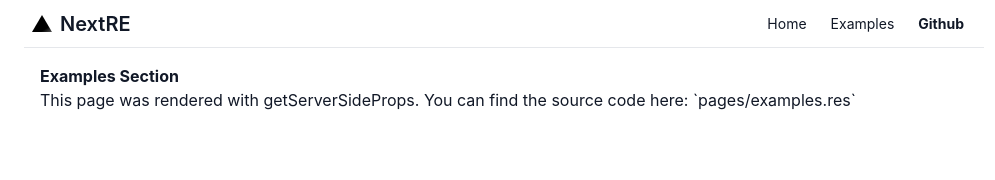
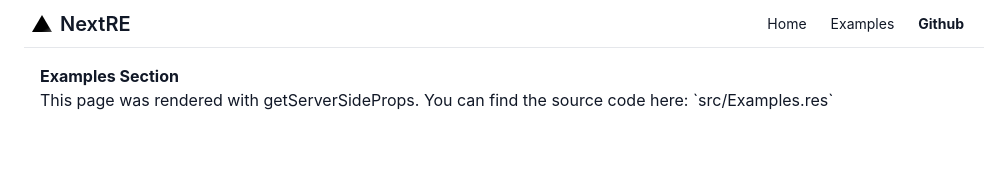
Before and after one commit to ryyppy/rescript-nextjs-template, a Next.js app: page /examples in a window 1280 px wide. Shown: the top 180 px of the page, without its empty margins (136-1131 px from the left). Built offline with nearby package versions, Linux system fonts and the light colour scheme.

Commit message:
Update broken href

```diff
--- a/src/Examples.js
+++ b/src/Examples.js
@@ -6,14 +6,14 @@ function $$default(props) {
   return React.createElement("div", undefined, props.msg, React.createElement("a", {
                   href: props.href,
                   target: "_blank"
-                }, "`pages/examples.res`"));
+                }, "`src/Examples.res`"));
 }
 
 function getServerSideProps(_ctx) {
   return Promise.resolve({
               props: {
                 msg: "This page was rendered with getServerSideProps. You can find the source code here: ",
-                href: "https://github.com/ryyppy/nextjs-default/tree/master/pages/examples.res"
+                href: "https://github.com/ryyppy/nextjs-default/tree/master/src/Examples.res"
               }
             });
 }
```
Also changed, not shown: 1 other file (tests, documents, lock files or other folders).
